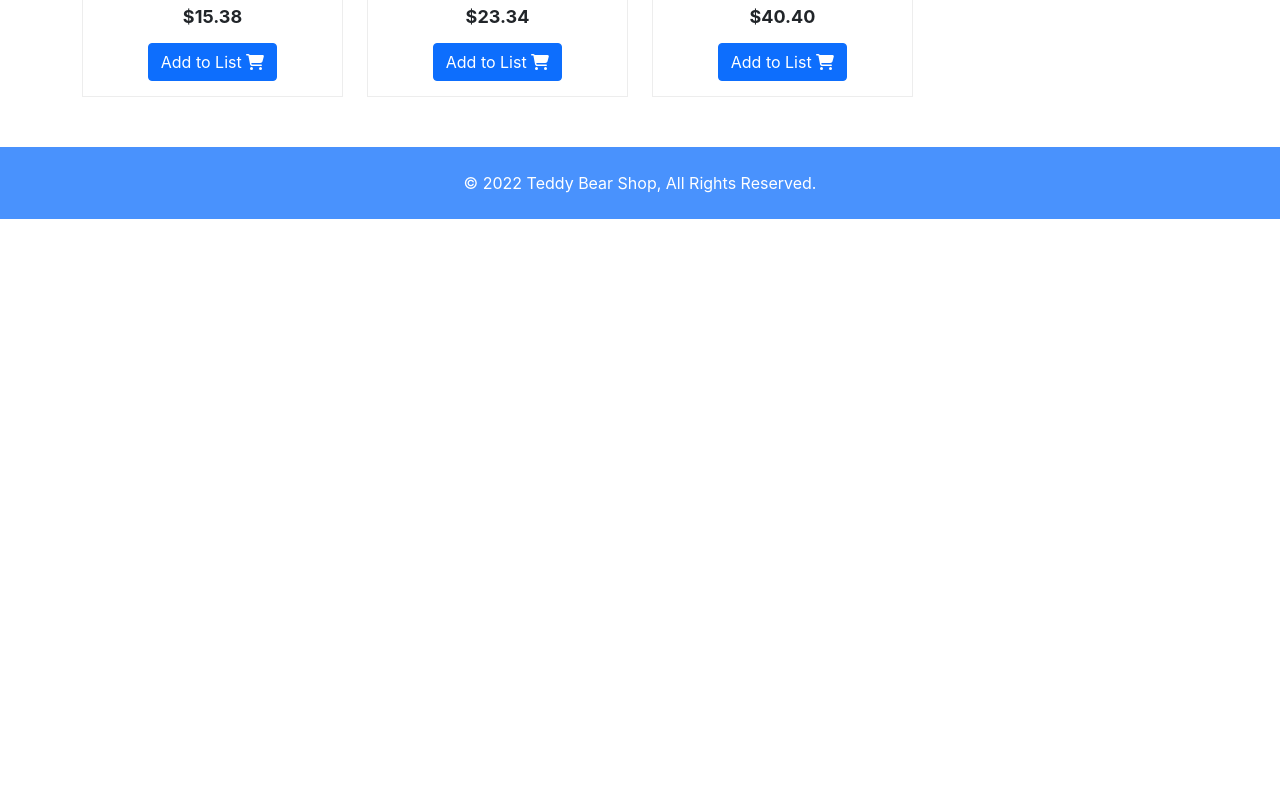
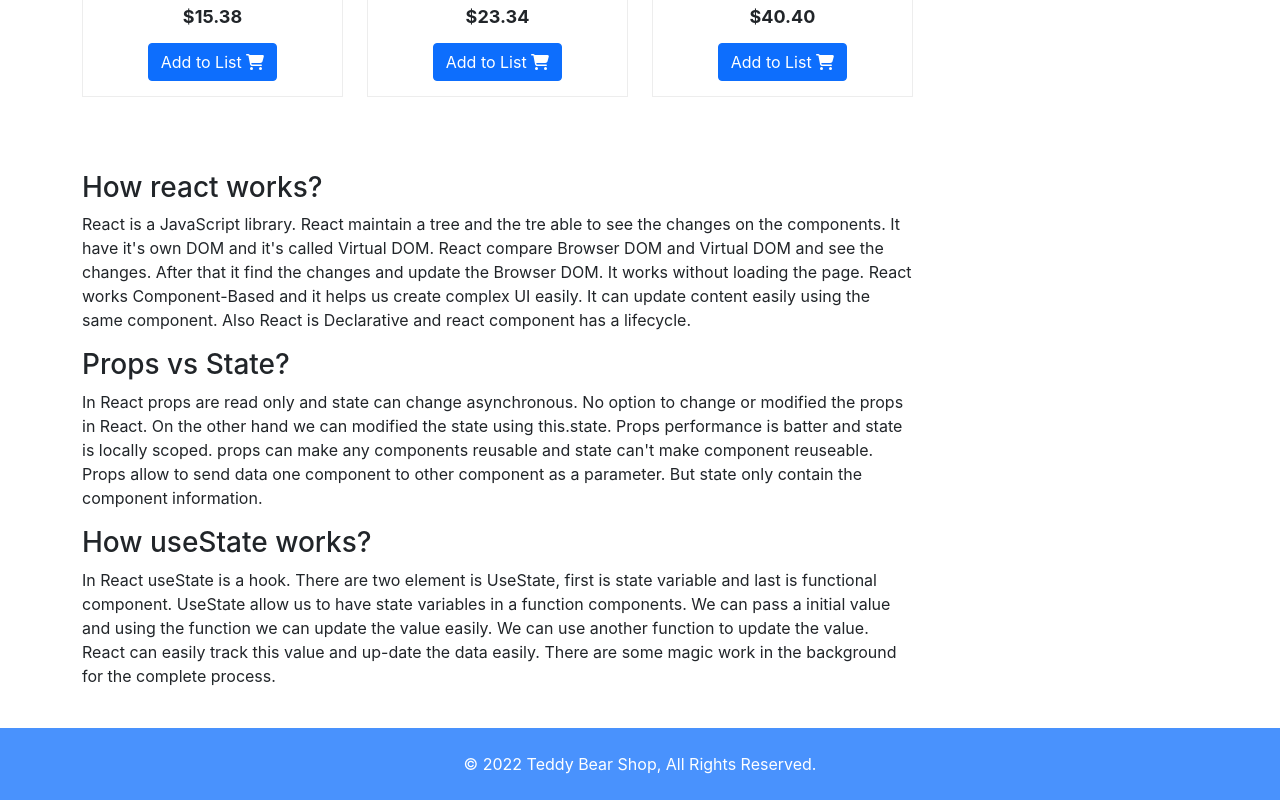
Before and after one commit to biswajit-adhikary/Teddy-Bear-Shop, a React (Create React App) app: page / in a window 1280 px wide. Shown: the part 1138-1938 px from the top of the page. Before the commit the page ends 1357 px from the top, so only its background shows below. Built offline with nearby package versions, Linux system fonts and the light colour scheme.

Commit message:
Question Added

```diff
--- a/src/App.js
+++ b/src/App.js
@@ -1,6 +1,7 @@
 import './App.css';
 import Footer from './components/Footer/Footer';
 import Header from './components/Header/Header';
+import Question from './components/Question/Question';
 import Shop from './components/Shop/Shop';
 
 function App() {
@@ -8,6 +9,7 @@ function App() {
     <div className="App">
       <Header></Header>
       <Shop></Shop>
+      <Question></Question>
       <Footer></Footer>
     </div>
   );
--- /dev/null
+++ b/src/components/Question/Question.js
@@ -0,0 +1,28 @@
+import React from 'react';
+
+const Question = () => {
+    return (
+        <div className='question-area my-4'>
+            <div className="container">
+                <div className="row">
+                    <div className="col-lg-9">
+                        <div className="single-question mb-3">
+                            <h3>How react works?</h3>
+                            <p>React is a JavaScript library. React maintain a tree and the tre able to see the changes on the components. It have it's own DOM and it's called Virtual DOM. React compare Browser DOM and Virtual DOM and see the changes. After that it find the changes and update the Browser DOM. It works without loading the page. React works Component-Based and it helps us create complex UI easily. It can update content easily using the same component. Also React is Declarative and react component has a lifecycle.</p>
+                        </div>
+                        <div className="single-question mb-3">
+                            <h3>Props vs State?</h3>
+                            <p>In React props are read only and state can change asynchronous. No option to change or modified the props in React. On the other hand we can modified the state using this.state. Props performance is batter and state is locally scoped. props can make any components reusable and state can't make component reuseable. Props allow to send data one component to other component as a parameter. But state only contain the component information.</p>
+                        </div>
+                        <div className="single-question mb-3">
+                            <h3>How useState works?</h3>
+                            <p>In React useState is a hook. There are two element is UseState, first is state variable and last is functional component. UseState allow us to have state variables in a function components. We can pass a initial value and using the function we can update the value easily. We can use another function to update the value. React can easily track this value and up-date the data easily. There are some magic work in the background for the complete process.</p>
+                        </div>
+                    </div>
+                </div>
+            </div>
+        </div>
+    );
+};
+
+export default Question;
```
Also changed, not shown: src/components/Question/Question.css (added), 1 other file (tests, documents, lock files or other folders).
